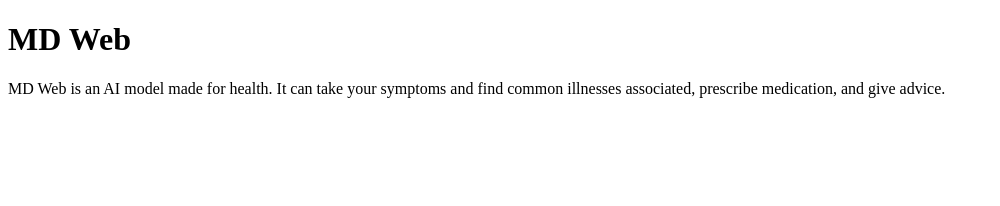
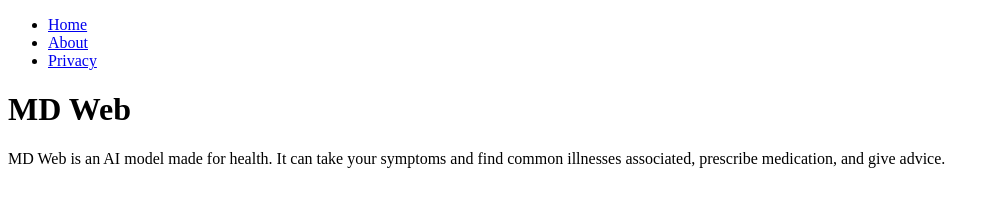
Before and after one commit to Lightshayan/Web-Doc, a plain HTML site: page about.html in a window 1280 px wide. Shown: the whole page, without its empty margins (0-1000 px from the left). Drawn offline with Linux system fonts and the light colour scheme.

Commit message:
Update about.html

```diff
--- a/about.html
+++ b/about.html
@@ -7,6 +7,11 @@
   <title>About MD Web</title>
 </head>
 <body>
+  <ul>
+      <li><a href="index.html">Home</a></li>
+      <li><a href="about.html">About</a></li>
+      <li><a href="privacy.html">Privacy</a></li>
+    </ul>
   <h1>MD Web</h1>
   <p>MD Web is an AI model made for health. It can take your symptoms and find common illnesses associated, prescribe medication, and give advice. </p>
 </body>
```
